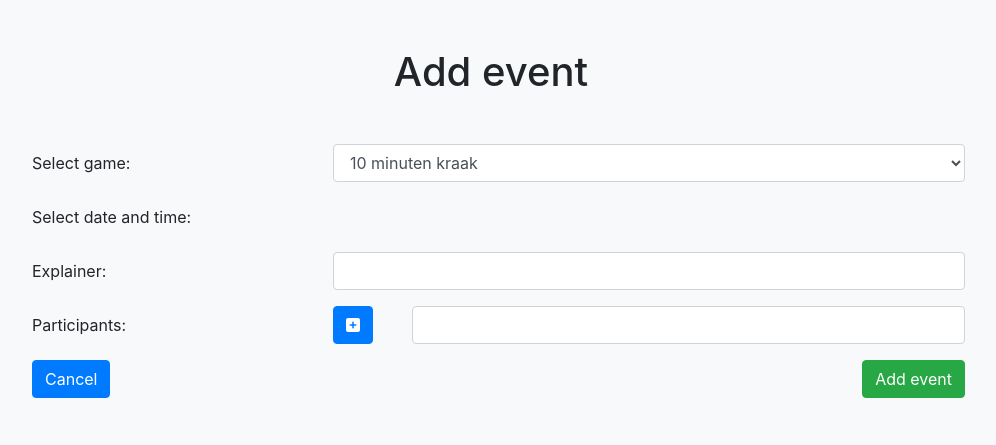
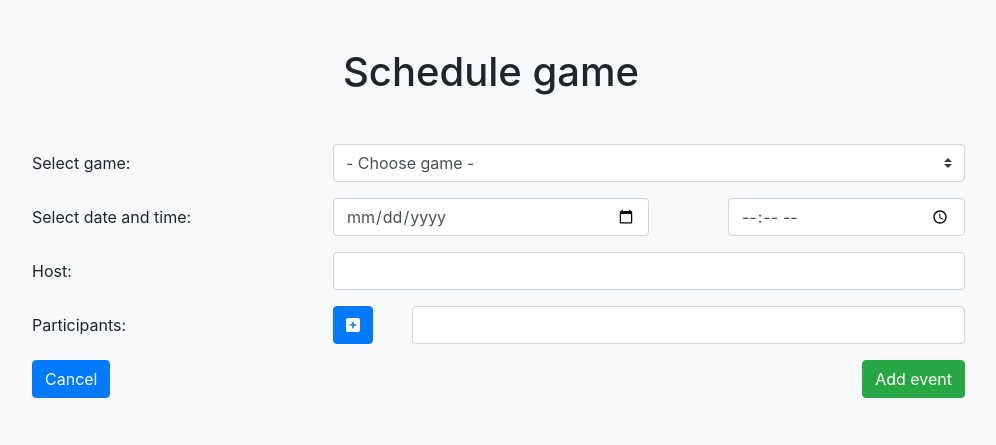
Before and after one commit to Gi0vanniM/B3W7O1-Planningstool, a PHP site: page /plan.php in a window 1280 px wide. Shown: the part 48-493 px from the top of the page, without its empty margins (149-1145 px from the left). Run offline with PHP 8.4, Linux system fonts and the light colour scheme; data comes from the database, SQL or seed files in the repository; some libraries are stand-ins or nearby versions.

Commit message:
adding schedules is functional now

```diff
--- a/assets/includes/connectDatabase.php
+++ b/assets/includes/database.php
@@ -15,6 +15,10 @@ function connect()
         return $pdo;
     } catch (PDOException $e) {
         $e->getMessage();
-        die("Something went wrong with the database.");
+        die("Something went wrong with the database." . $e->getMessage());
     }
 }
+
+function disconnect() {
+    $pdo = null;
+}
--- a/assets/includes/function.php
+++ b/assets/includes/function.php
@@ -1,16 +1,13 @@
 <?php
-require("connectDatabase.php");
-$pdo = connect();
+require("database.php");
+
 
 function getAllGames()
 {
-    global $pdo;
-
+    $pdo = connect();
     $table = $pdo->query('SELECT * FROM games ORDER BY name');
-
     $games = $table->fetchAll(PDO::FETCH_ASSOC);
-
-    $pdo = null;
+    disconnect();
 
     return $games;
 }
--- a/assets/js/script.js
+++ b/assets/js/script.js
@@ -9,7 +9,10 @@ function addParticipant(amount) {
     var newInput = document.createElement("input");
     newInput.id = "participant";
     newInput.type = "text";
-    newInput.classList = "form-control col-7 ml-auto";
+    newInput.classList = "mt-1 form-control col-7 ml-auto";
+    newInput.name = "participants[]";
+    newInput.required = "";
+    // newInput.setAttribute("required", "");
     document.getElementById("addParticipantsInput").appendChild(newInput);
 
 }
--- a/index.php
+++ b/index.php
@@ -1,5 +1,5 @@
 <?php
-require("assets/includes/connectDatabase.php");
+require("assets/includes/database.php");
 $pdo = connect();
 
 $table =$pdo->query('SELECT * FROM games ORDER BY name');
@@ -13,7 +13,7 @@ $char = $table->fetchAll(PDO::FETCH_BOTH);
 <?php include("assets/includes/header.php") ?>
 
 
-<a name="" id="" class="btn btn-primary" href="plan.php" role="button">Create event</a>
+<a name="" id="" class="btn btn-primary" href="plan.php" role="button">Schedule new game</a>
 
 
 <?php include("assets/includes/footer.php") ?>
--- a/plan.php
+++ b/plan.php
@@ -12,17 +12,18 @@ $games = getAllGames();
 <div class="container">
 
     <!-- FORM -->
-    <form action="addEvent" method="post" class="m-5 p-5 bg-light">
+    <form action="addSchedule.php" method="post" class="m-5 p-5 bg-light">
 
         <div class="col-12">
-            <h1 class="text-center mb-5">Add event</h1>
+            <h1 class="text-center mb-5">Schedule game</h1>
         </div>
 
         <!-- SELECT GAME -->
         <div class="form-group row">
-            <label for="selecetGame" class="col-4 col-form-label">Select game:</label>
-            <select name="game" id="selectGame" class="col-8 form-control">
+            <label for="selecetGame" class="col-4 col-form-label" id="">Select game:</label>
+            <select name="game" id="selectGame" class="col-8 form-control custom-select" required>
                 <!-- GET THE GAMES FROM DATABASE -->
+                <option value="">- Choose game -</option>
                 <?php foreach ($games as $game) { ?>
                 <option value="<?=$game["id"]?>"><?=$game["name"]?></option>
                 <?php } ?>
@@ -32,13 +33,15 @@ $games = getAllGames();
 
         <!-- SELECT DATE AND TIME -->
         <div class="form-group row">
-            <label for="datetime" class="col-4 col-form-label">Select date and time:</label>
+            <label for="date time" class="col-4 col-form-label">Select date and time:</label>
+            <input name="date" type="date" class="form-control col-4 mr-1" id="" required>
+            <input name="time" type="time" class="form-control col-3 ml-auto" required>
         </div>
 
-        <!-- INPUT EXPLAINER -->
+        <!-- INPUT host -->
         <div class="form-group row">
-            <label for="explainer" class="col-4 col-form-label">Explainer:</label>
-            <input type="text" class="form-control col-8" id="explainer">
+            <label for="hoster" class="col-4 col-form-label">Host:</label>
+            <input name="hoster" type="text" class="form-control col-8" id="hoster" required>
         </div>
 
         <!-- INPUT PARTICIPANTS -->
@@ -51,7 +54,7 @@ $games = getAllGames();
                 </button>
             </div>
 
-            <input id="participant" type="text" class="form-control col-7">
+            <input name="participants[]" id="participant" type="text" class="form-control col-7">
         </div>
 
         <div class="form-group row ml-0 mb-0">
@@ -63,6 +66,8 @@ $games = getAllGames();
 
 </div>
 
+
+<!-- PASS PHP ARRAY TO JAVASCRIPT -->
 <script>
 var games = <?php echo json_encode($games) ?>
 </script>
```
Also changed, not shown: addSchedule.php (added, +36 -0 lines).
